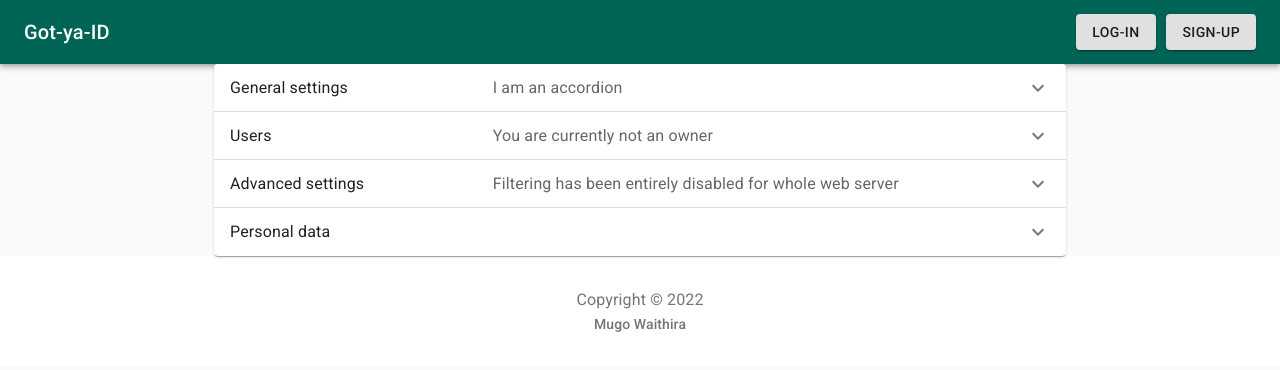
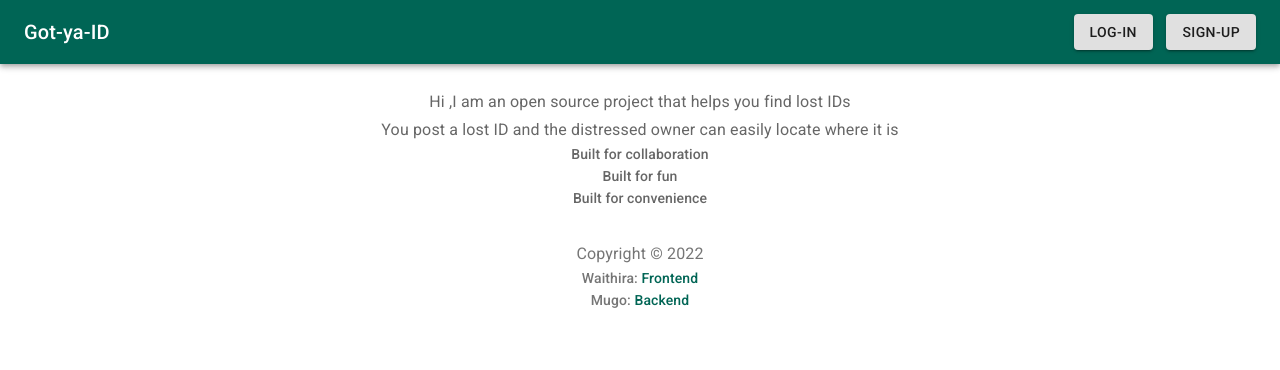
Before and after one commit to Machariajane/Frontend-Got-ya-Id, a React (Create React App) app: page / in a window 1280 px wide. Shown: the top 370 px of the page. Built offline with nearby package versions, Linux system fonts and the light colour scheme.

Commit message:
changed footer,landing page first test of the app

```diff
--- a/src/components/Auth/home.component.js
+++ b/src/components/Auth/home.component.js
@@ -26,83 +26,38 @@ export const Home = () => {
         ( <h2>Welcome {user.username}</h2> )
          :
         (
-    <Container component="main" maxWidth="md">
-    <CssBaseline />
-    <div >
-      <Accordion expanded={expanded === 'panel1'} onChange={handleChange('panel1')}>
-        <AccordionSummary
-          expandIcon={<ExpandMoreIcon />}
-          aria-controls="panel1bh-content"
-          id="panel1bh-header"
-        >
-          <Typography sx={{ width: '33%', flexShrink: 0 }}>
-            General settings
-          </Typography>
-          <Typography sx={{ color: 'text.secondary' }}>I am an accordion</Typography>
-        </AccordionSummary>
-        <AccordionDetails>
-          <Typography>
-            Nulla facilisi. Phasellus sollicitudin nulla et quam mattis feugiat.
-            Aliquam eget maximus est, id dignissim quam.
-          </Typography>
-        </AccordionDetails>
-      </Accordion>
-      <Accordion expanded={expanded === 'panel2'} onChange={handleChange('panel2')}>
-        <AccordionSummary
-          expandIcon={<ExpandMoreIcon />}
-          aria-controls="panel2bh-content"
-          id="panel2bh-header"
-        >
-          <Typography sx={{ width: '33%', flexShrink: 0 }}>Users</Typography>
-          <Typography sx={{ color: 'text.secondary' }}>
-            You are currently not an owner
-          </Typography>
-        </AccordionSummary>
-        <AccordionDetails>
-          <Typography>
-            Donec placerat, lectus sed mattis semper, neque lectus feugiat lectus,
-            varius pulvinar diam eros in elit. Pellentesque convallis laoreet
-            laoreet.
-          </Typography>
-        </AccordionDetails>
-      </Accordion>
-      <Accordion expanded={expanded === 'panel3'} onChange={handleChange('panel3')}>
-        <AccordionSummary
-          expandIcon={<ExpandMoreIcon />}
-          aria-controls="panel3bh-content"
-          id="panel3bh-header"
-        >
-          <Typography sx={{ width: '33%', flexShrink: 0 }}>
-            Advanced settings
-          </Typography>
-          <Typography sx={{ color: 'text.secondary' }}>
-            Filtering has been entirely disabled for whole web server
-          </Typography>
-        </AccordionSummary>
-        <AccordionDetails>
-          <Typography>
-            Nunc vitae orci ultricies, auctor nunc in, volutpat nisl. Integer sit
-            amet egestas eros, vitae egestas augue. Duis vel est augue.
-          </Typography>
-        </AccordionDetails>
-      </Accordion>
-      <Accordion expanded={expanded === 'panel4'} onChange={handleChange('panel4')}>
-        <AccordionSummary
-          expandIcon={<ExpandMoreIcon />}
-          aria-controls="panel4bh-content"
-          id="panel4bh-header"
-        >
-          <Typography sx={{ width: '33%', flexShrink: 0 }}>Personal data</Typography>
-        </AccordionSummary>
-        <AccordionDetails>
-          <Typography>
-            Nunc vitae orci ultricies, auctor nunc in, volutpat nisl. Integer sit
-            amet egestas eros, vitae egestas augue. Duis vel est augue.
-          </Typography>
-        </AccordionDetails>
-      </Accordion>
-    </div>
+
+
+<Container maxWidth='sm'>
+        {/* <Typography variant='h6' align='center' color="textSecondary" gutterBottom>
+           Got-ya-Id
+        </Typography> */}
+       &nbsp;
+       &nbsp;
+        <Typography variant='subtitle1' align='center' color='textSecondary'>
+        Hi ,I am an open source project that helps you find lost IDs
+        </Typography>
+        <Typography variant='subtitle1' align='center' color='textSecondary'>
+        You post a lost ID and the distressed owner can easily locate where it is
+        </Typography>
+        <Typography variant='subtitle2' align='center' color='textSecondary'>
+        Built for collaboration
+        </Typography>
+        <Typography variant='subtitle2' align='center' color='textSecondary'>
+        Built for fun
+        </Typography>
+        <Typography variant='subtitle2' align='center' color='textSecondary'>
+        Built for  convenience
+        </Typography>
+
+
     </Container>
+
+
+
+
+
+
   )
          }
      </div>
--- a/src/components/Auth/profile.component.js
+++ b/src/components/Auth/profile.component.js
@@ -70,33 +70,7 @@ export const Profile = () => {
         sx={{ flexGrow: 1, bgcolor: 'background.default', p: 3 }}
       >
 
-        <Typography paragraph>
-          Lorem ipsum dolor sit amet, consectetur adipiscing elit, sed do eiusmod
-          tempor incididunt ut labore et dolore magna aliqua. Rhoncus dolor purus non
-          enim praesent elementum facilisis leo vel. Risus at ultrices mi tempus
-          imperdiet. Semper risus in hendrerit gravida rutrum quisque non tellus.
-          Convallis convallis tellus id interdum velit laoreet id donec ultrices.
-          Odio morbi quis commodo odio aenean sed adipiscing. Amet nisl suscipit
-          adipiscing bibendum est ultricies integer quis. Cursus euismod quis viverra
-          nibh cras. Metus vulputate eu scelerisque felis imperdiet proin fermentum
-          leo. Mauris commodo quis imperdiet massa tincidunt. Cras tincidunt lobortis
-          feugiat vivamus at augue. At augue eget arcu dictum varius duis at
-          consectetur lorem. Velit sed ullamcorper morbi tincidunt. Lorem donec massa
-          sapien faucibus et molestie ac.
-        </Typography>
-        <Typography paragraph>
-          Consequat mauris nunc congue nisi vitae suscipit. Fringilla est ullamcorper
-          eget nulla facilisi etiam dignissim diam. Pulvinar elementum integer enim
-          neque volutpat ac tincidunt. Ornare suspendisse sed nisi lacus sed viverra
-          tellus. Purus sit amet volutpat consequat mauris. Elementum eu facilisis
-          sed odio morbi. Euismod lacinia at quis risus sed vulputate odio. Morbi
-          tincidunt ornare massa eget egestas purus viverra accumsan in. In hendrerit
-          gravida rutrum quisque non tellus orci ac. Pellentesque nec nam aliquam sem
-          et tortor. Habitant morbi tristique senectus et. Adipiscing elit duis
-          tristique sollicitudin nibh sit. Ornare aenean euismod elementum nisi quis
-          eleifend. Commodo viverra maecenas accumsan lacus vel facilisis. Nulla
-          posuere sollicitudin aliquam ultrices sagittis orci a.
-        </Typography>
+
       </Box>
     </Box>
   );
--- a/src/components/footer.component.js
+++ b/src/components/footer.component.js
@@ -20,8 +20,15 @@ export const  Footer = () => {
             {'Copyright © '} {new Date().getFullYear()}
         </Typography>
         <Typography variant='subtitle2' align='center' color='textSecondary'>
-            Mugo Waithira
+        Waithira:
+        <Link href="https://github.com/Machariajane/Frontend-Got-ya-Id"> Frontend</Link>
         </Typography>
+        <Typography variant='subtitle2' align='center' color='textSecondary'>
+        Mugo:
+        <Link href="https://github.com/mugoh/got-ya-id"> Backend</Link>
+        </Typography>
+
+
     </Container>
 </footer>
 );
```
